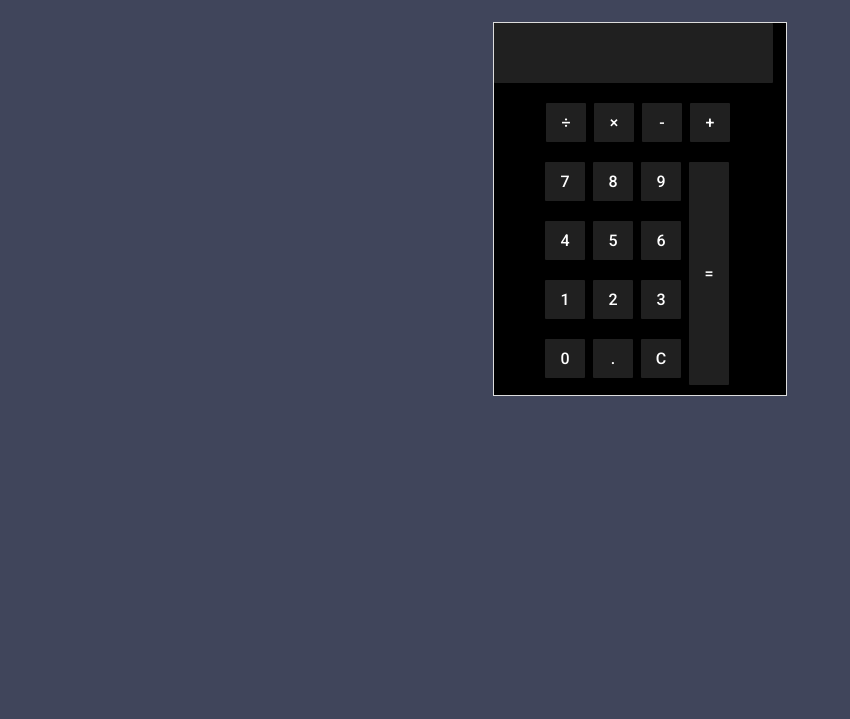
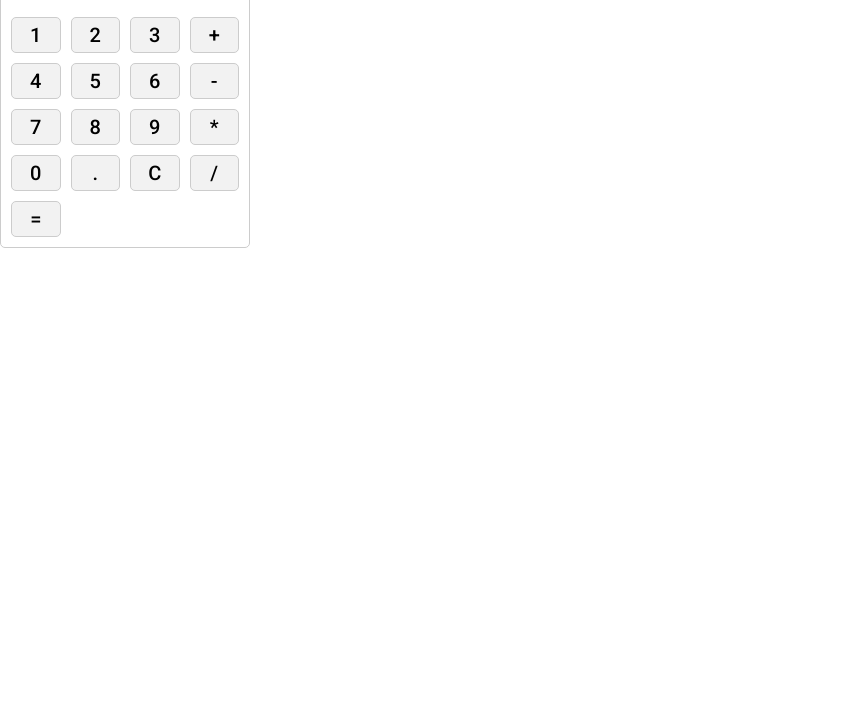
Before and after one commit to KarenAngelis/CALCULADORA, a plain HTML site: page index.html in a window 1280 px wide. Shown: the part 81-800 px from the top of the page, without its empty margins (0-850 px from the left). Drawn offline with Linux system fonts and the light colour scheme.

Commit message:
calculadora

```diff
--- a/CSS/style.css
+++ b/CSS/style.css
@@ -8,111 +8,27 @@
   scroll-behavior: smooth;
 }
 
-body {
-  font-family: 'Roboto Mono',monospace;
-  background-color: #40455b;
-  background-size: cover;
-  background-position: center top;
-  background-repeat: no-repeat;
+.calculator {
+  display: grid;
+  grid-template-columns: repeat(4, 1fr);
+  grid-gap: 10px;
+  padding: 10px;
+  border: 1px solid #ccc;
+  border-radius: 5px;
+  width: 250px;
 }
 
-.container {
-  text-align: center;
-  padding: 20px;
-  height: 100vh;
+.calculator input[type="text"] {
+  grid-column: 1 / span 4;
+  padding: 5px;
+  margin-bottom: 10px;
 }
 
-.page-title {
-  color: #090101;
-  margin: 0 0 5px;
+.calculator button {
+  background-color: #f2f2f2;
+  border: 1px solid #ccc;
+  border-radius: 5px;
+  padding: 5px 10px;
+  font-size: 20px;
+  cursor: pointer;
 }
-
-.page-subtitle {
-  color: #ffffff;
-  margin-top: 5px;
-}
-
-.page-logo {
-  width: 200px;
-}
-
-
-*:focus {
-  outline: 0 !important;
-}
-
-
-.espaçamento {
-margin: 0 auto;
-height:40px;
-}
-
-.calculadora {
-margin: 0 auto;
-width: 294px;
-background-color: black;
-border: 1px solid #ddd;
-}
-
-.tela {
-width: 279px;
-border: 0;
-border-radius: 1px;
-height: 60px;
-padding-right: 15px;
-padding-top: 10px;
-background-color: #202020;
-text-align: right;
-margin-right: 6px;
-font-size: 2.5rem;
-color: white;
-overflow-x: auto;
-transition: all .2s ease-in-out;
-}
-
-.contas div {
-color: white;
-display: inline-block;
-border: 0;
-border-radius: 1px;
-width: 40px;
-text-align: center;
-padding: 10px;
-margin: 20px 4px 10px 0;
-cursor: pointer;
-background-color: #202020;
-transition: border-color .2s ease-in-out, background-color .2s, box-shadow .2s;
-}
-
-.painel-numeros {
-display: inline-block;
-}
-
-.numeros div {
-color: white;
-display: inline-block;
-border: 0;
-border-radius: 1px;
-width: 40px;
-text-align: center;
-padding: 10px;
-margin: 10px 4px 10px 0;
-cursor: pointer;
-background-color: #202020;
-transition: border-color .2s ease-in-out, background-color .2s, box-shadow .2s;
-}
-
-.igual {
-display: inline-block;
-border: 0;
-border-radius: 1px;
-width: 40px;
-text-align: center;
-padding: 102px 10px;
-margin: 10px 6px 10px 0;
-vertical-align: top;
-cursor: pointer;
-color: #FFF;
-background-color: #202020;
-transition: all .2s ease-in-out;
-}
--- a/index.html
+++ b/index.html
@@ -5,7 +5,6 @@
   <meta http-equiv="X-UA-Compatible" content="IE=edge">
   <meta name="viewport" content="width=device-width, initial-scale=1.0">
   <link rel="stylesheet" href="./CSS/style.css">
-  <script src="trab.js"></script>
   <title>Calculadora</title>
 </head>
 <body>
@@ -13,44 +12,30 @@
         <h1 class="page-title">
             Calculadora
         </h1>
+  <script src="script/trab.js"></script>
 
       <div class="espaçamento"></div>
 
-  <div class="calculadora">
-  <div class="tela" id="tela"></div>
-  <div class="botoes">
-    <div class="contas">
-      <div>&divide;</div>
-      <div>&times;</div>
-      <div>-</div>
-      <div>+</div>
-    </div>
-    <div class="painel-numeros">
-      <div class="numeros">
-        <div>7</div>
-        <div>8</div>
-        <div>9</div>
+      <div class="calculator">
+        <input type="text" id="result" disabled>
+        <button onclick="addDigit(1)">1</button>
+        <button onclick="addDigit(2)">2</button>
+        <button onclick="addDigit(3)">3</button>
+        <button onclick="addOperator('+')">+</button>
+        <button onclick="addDigit(4)">4</button>
+        <button onclick="addDigit(5)">5</button>
+        <button onclick="addDigit(6)">6</button>
+        <button onclick="addOperator('-')">-</button>
+        <button onclick="addDigit(7)">7</button>
+        <button onclick="addDigit(8)">8</button>
+        <button onclick="addDigit(9)">9</button>
+        <button onclick="addOperator('*')">*</button>
+        <button onclick="addDigit(0)">0</button>
+        <button onclick="addDecimal()">.</button>
+        <button onclick="clearResult()">C</button>
+        <button onclick="addOperator('/')">/</button>
+        <button onclick="calculate()">=</button>
       </div>
-      <div class="numeros">
-        <div>4</div>
-        <div>5</div>
-        <div>6</div>
-      </div>
-      <div class="numeros">
-        <div>1</div>
-        <div>2</div>
-        <div>3</div>
-      </div>
-      <div class="numeros">
-        <div>0</div>
-        <div>.</div>
-        <div id="limpar">C</div>
-      </div>
-    </div>
-    <div class="igual" id="resultado">=</div>
-  </div>
-</div>
-</div>
 
 </body>
 </html>
--- /dev/null
+++ b/script/Operacao/somar.js
@@ -0,0 +1,5 @@
+function somar(a, b) {
+  return a + b;
+}
+
+export default somar;
--- /dev/null
+++ b/script/Operacao/subtrair.js
@@ -0,0 +1,5 @@
+function subtrair(a, b) {
+  return a - b;
+}
+
+export default subtrair;
--- a/trab.js
+++ /dev/null
@@ -1 +0,0 @@
-console.log(calculadora);
```
Also changed, not shown: script/Operacao/divisao.js (added, +11 -0 lines), script/Operacao/multiplicar.js (added, +8 -0 lines), script/calculadora.js (added, +19 -0 lines).
